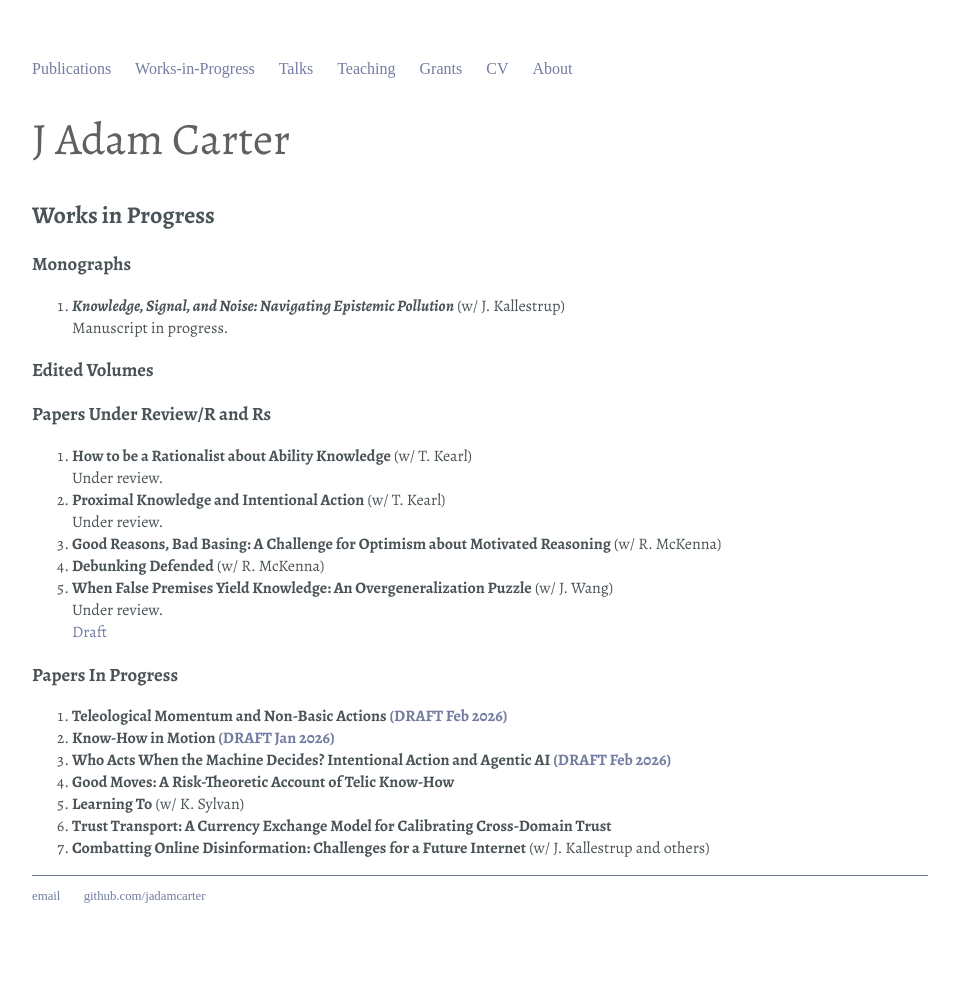
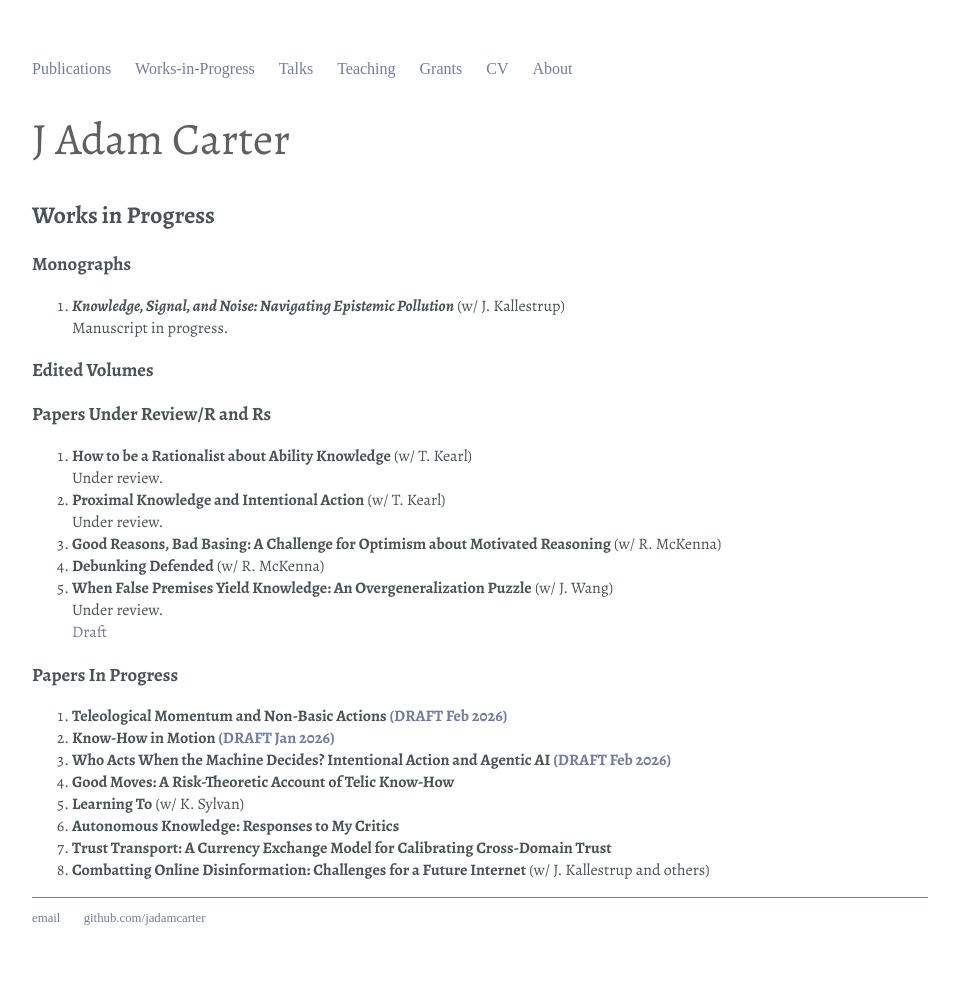
Before and after one commit to jadamcarter/jadamcarter.github.io, a Jekyll site: the page built from Works-in-Progress/index.html, in a window 1280 px wide. Shown: the whole page, without its empty margins (160-1119 px from the left). Built offline with Jekyll 4.4.1, drawn with Linux system fonts in a browser that asks for light colours; some web fonts are replaced; before the commit the page ends 964 px from its top, so only the background shows below that.

Commit message:
responses

```diff
--- a/Works-in-Progress/index.html
+++ b/Works-in-Progress/index.html
@@ -40,6 +40,7 @@ title: J Adam Carter
         <li><strong>Good Moves: A Risk-Theoretic Account of Telic Know-How
         </strong></li>
         <li><strong>Learning To</strong> (w/ K. Sylvan) </li>
+        <li><strong>Autonomous Knowledge: Responses to My Critics</strong> </li>
         <li><strong>Trust Transport: A Currency Exchange Model for Calibrating Cross-Domain Trust
     </strong></li>
         <li><strong>Combatting Online Disinformation: Challenges for a Future Internet</strong> (w/ J. Kallestrup and others)</li>
```
